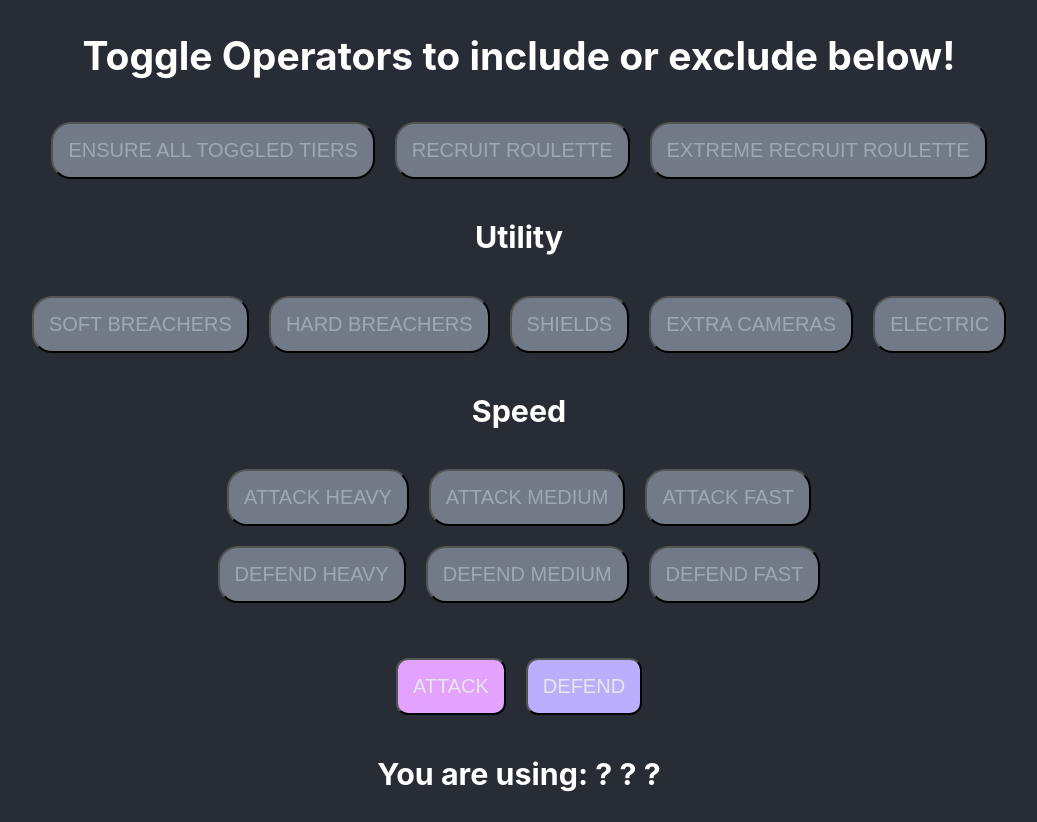
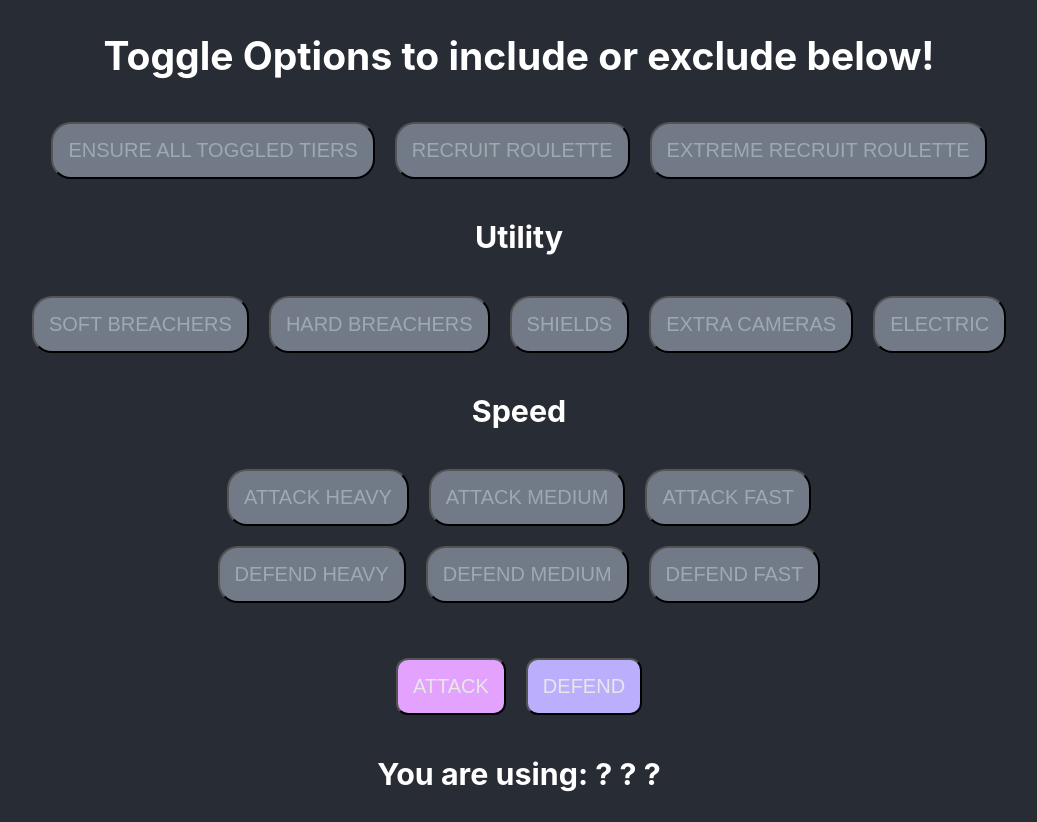
Before and after one commit to micahgrande/R6SRando, a React (Create React App) app: page / in a window 1280 px wide. Shown: the whole page, without its empty margins (121-1158 px from the left). Built offline with nearby package versions, Linux system fonts and the light colour scheme.

Commit message:
Better words

```diff
--- a/src/App.js
+++ b/src/App.js
@@ -446,7 +446,7 @@ function R6SRando() {
 
   return (
     <div className="App-header">
-        <h2>Toggle Operators to include or exclude below!</h2>
+        <h2>Toggle Options to include or exclude below!</h2>
         <div className = "WrapperCenter">
           <div className = "ToggleDefault">
             <div className = "special">
```
